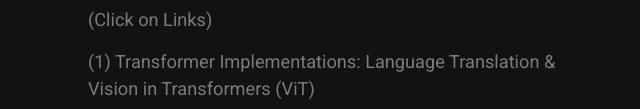
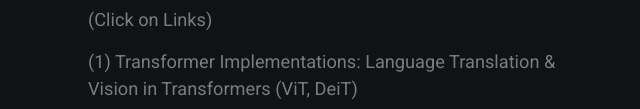
Before and after one commit to UdbhavPrasad072300/Portfolio-Website, a plain HTML site: page index.html in a window 1280 px wide. Shown: the part 691-800 px from the top of the page, 552-1192 px from the left. Drawn offline with nearby package versions, Linux system fonts and the light colour scheme.

Commit message:
Update index.html

```diff
--- a/index.html
+++ b/index.html
@@ -70,7 +70,7 @@
                 </span>
             <h2>Projects</h2>
             <p> (Click on Links) </p>
-            <a href="https://github.com/UdbhavPrasad072300/Transformer-Implementations" target="_blank">(1) Transformer Implementations: Language Translation & Vision in Transformers (ViT)</a>
+            <a href="https://github.com/UdbhavPrasad072300/Transformer-Implementations" target="_blank">(1) Transformer Implementations: Language Translation & Vision in Transformers (ViT, DeiT)</a>
             <a href="https://github.com/UdbhavPrasad072300/Generate-Fake-Faces-with-CVAE-in-PyTorch" target="_blank">(2) Generate Fake Faces with CVAE in PyTorch</a>
             <a href="https://github.com/UdbhavPrasad072300/Neural-Style-Transfer-in-PyTorch" target="_blank">(3) Neural Style Transfer</a>
             <a href="https://github.com/UdbhavPrasad072300/COVID-Detection-from-X-Rays" target="_blank">(4) COVID Detection from X-Rays</a>
```
